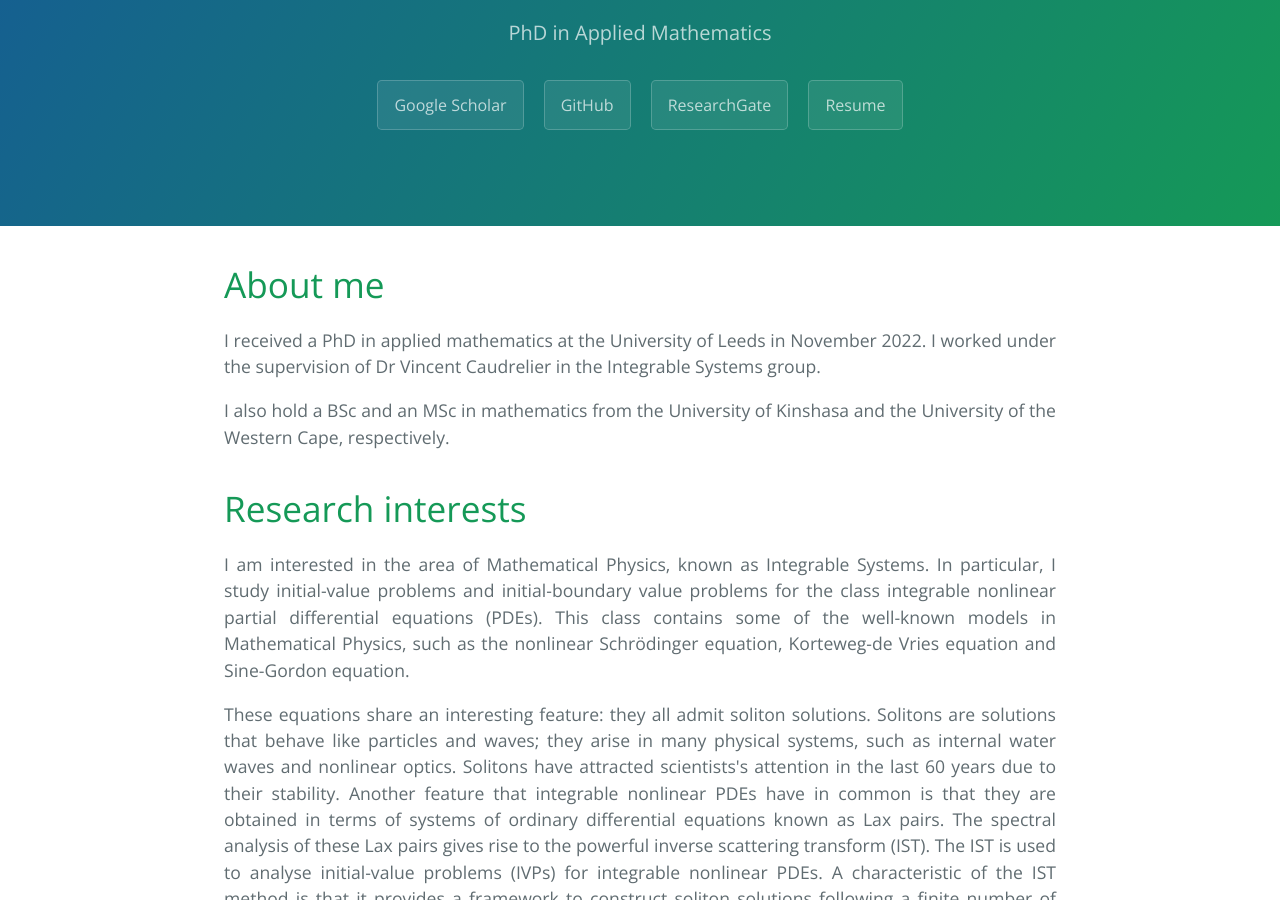
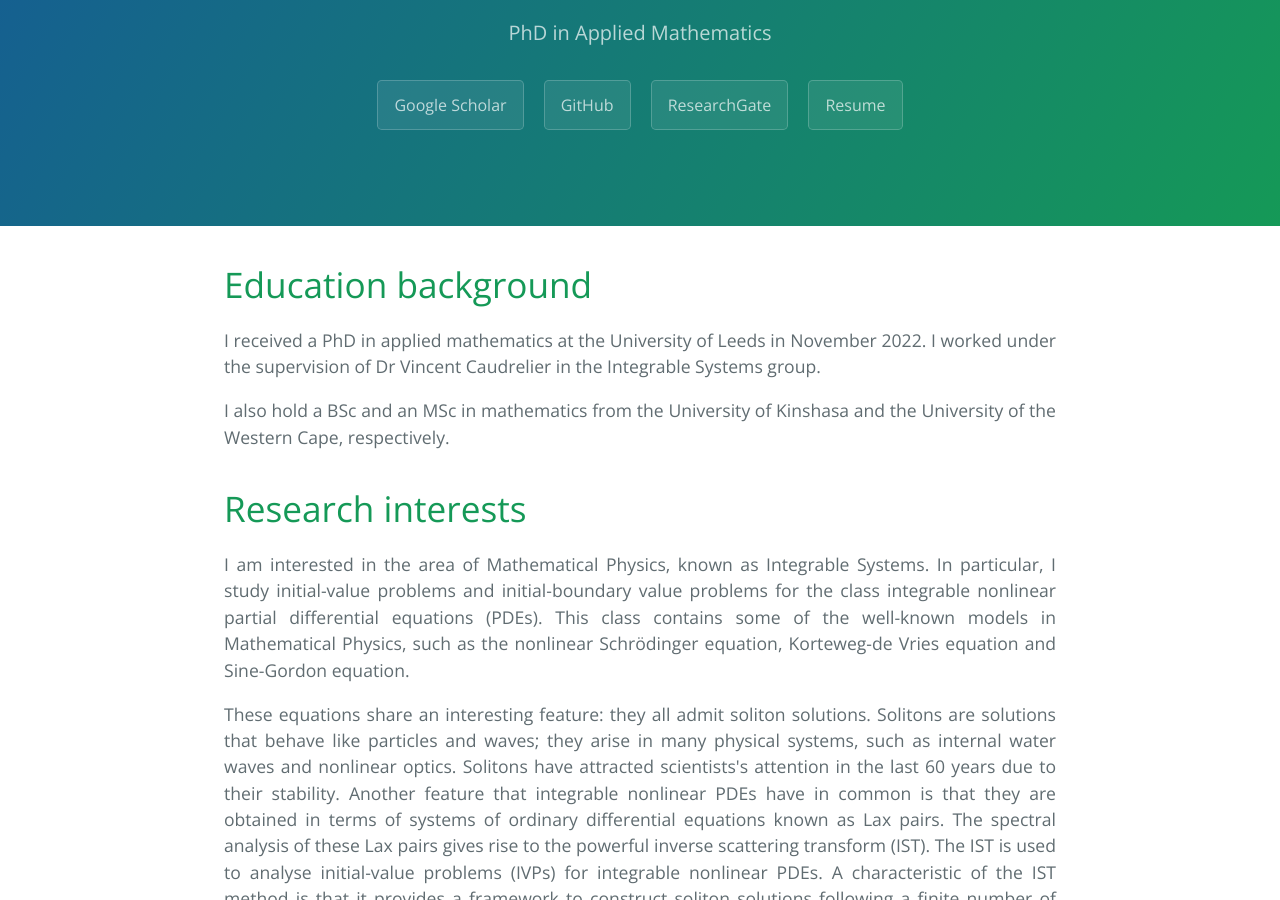
Before and after one commit to carlosdibaya/carlosdibaya.github.io, a Jekyll site: the page built from index.md, in a window 1280 px wide and 900 px high, scrolled down 390 px. Built offline with Jekyll 4.4.1, drawn with Linux system fonts in a browser that asks for light colours.

Commit message:
Update index.md

```diff
--- a/index.md
+++ b/index.md
@@ -10,7 +10,7 @@ There should be whitespace between paragraphs.
 
 There should be whitespace between paragraphs. We recommend including a README, or a file with information about your project. -->
 
-# About me
+# Education background
 
 <div style="text-align: justify"> <p>I received a PhD in applied mathematics at the University of Leeds in November 2022. I worked under the supervision of Dr Vincent Caudrelier in the Integrable Systems group.</p>
 
```
